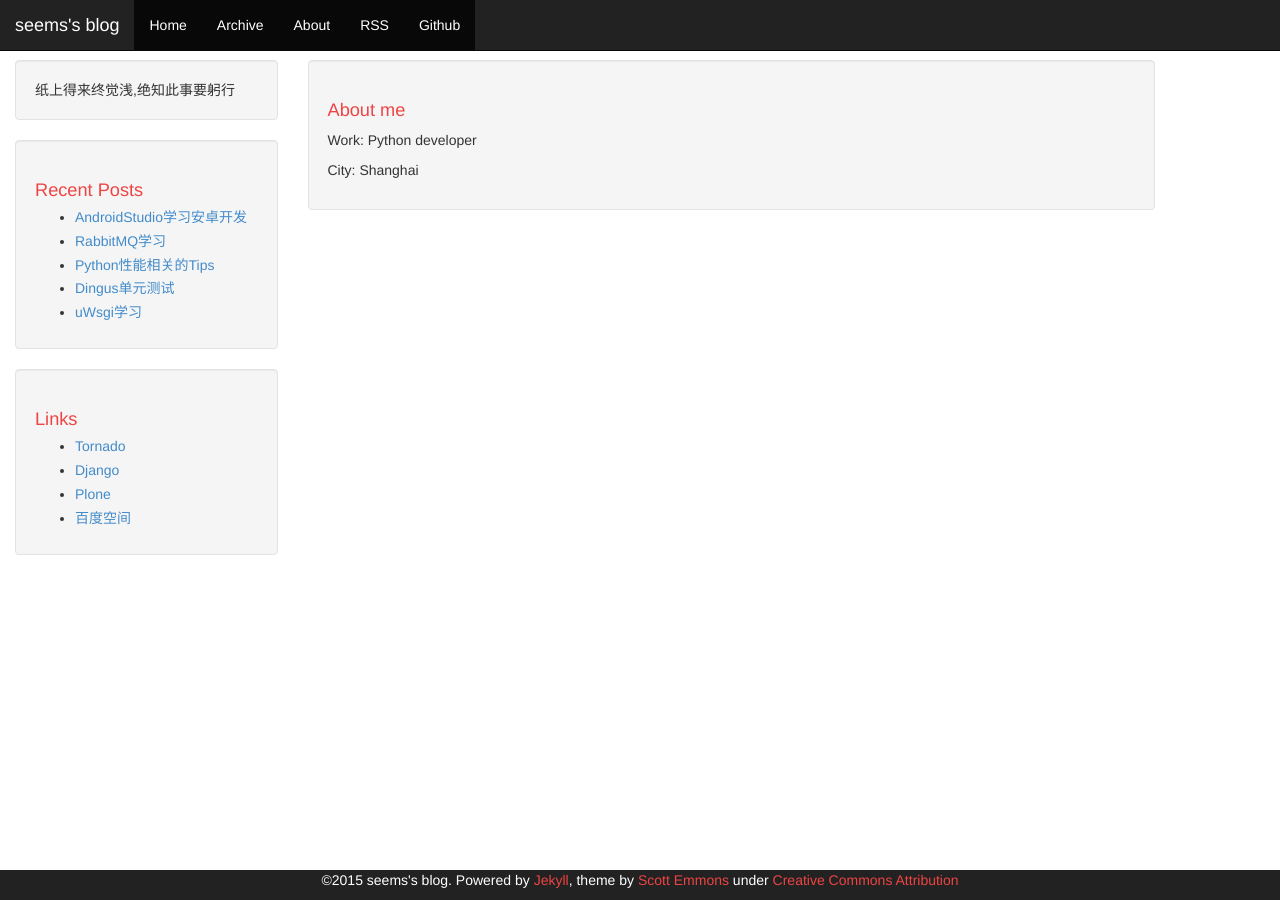
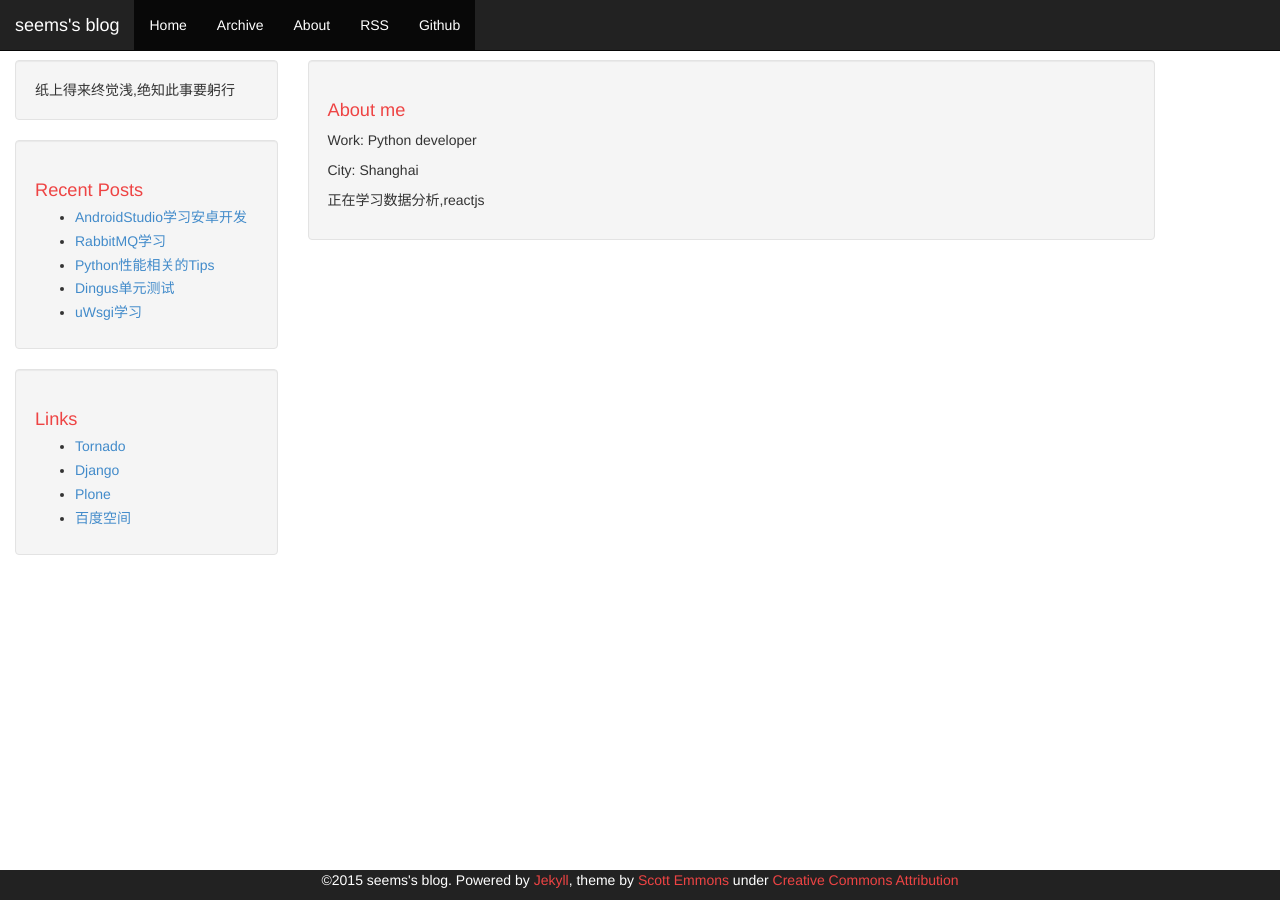
Before and after one commit to Gandalf-Pl/seems, a Jekyll site: the page built from about.html, in a window 1280 px wide. Built offline with Jekyll 4.4.1, drawn with Linux system fonts in a browser that asks for light colours; Markdown is read by kramdown in place of the engine named in the settings.

Commit message:
modify about me

```diff
--- a/about.html
+++ b/about.html
@@ -6,4 +6,5 @@ layout: default
     <h1>About me</h1>
     <p>Work: Python developer</p>
     <p>City: Shanghai</p>
+    <p>正在学习数据分析,reactjs</p>
 </div>
```
